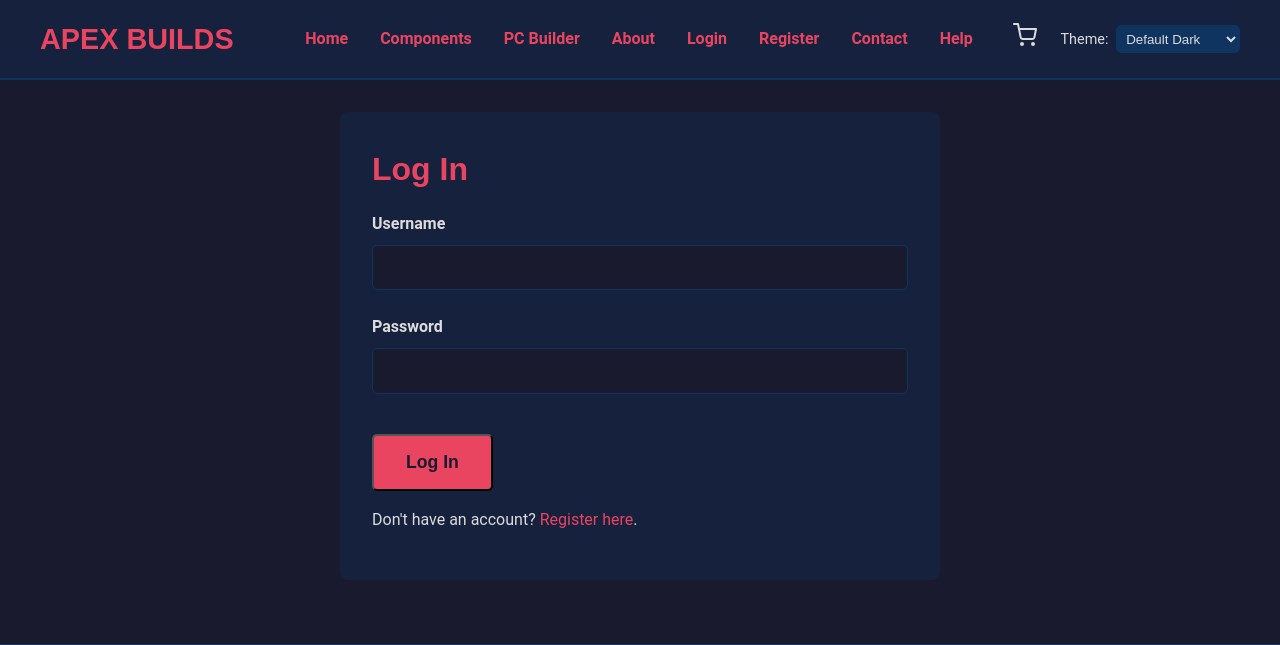
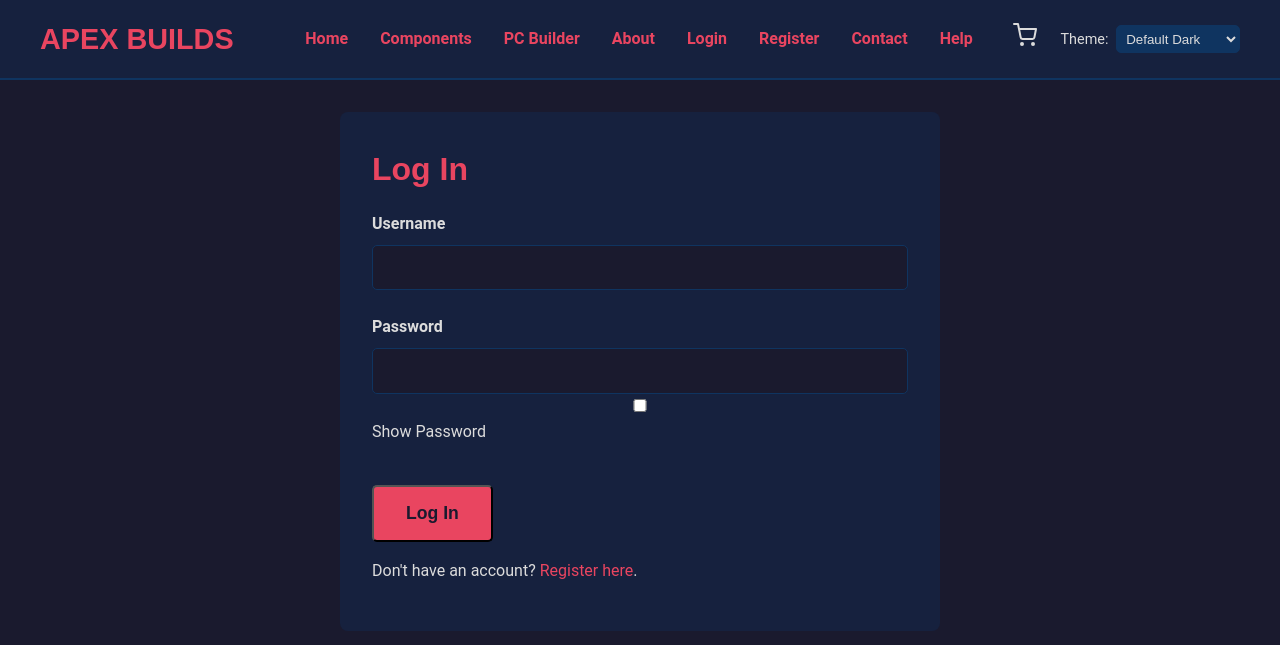
Before and after one commit to JimanB/apex-builds, a PHP site: page /login.php in a window 1280 px wide. Shown: the top 645 px of the page. Run offline with PHP 8.4, Linux system fonts and the light colour scheme.

Commit message:
Update login.php

```diff
--- a/login.php
+++ b/login.php
@@ -101,9 +101,12 @@ if ($_SERVER["REQUEST_METHOD"] == "POST") {
                     <label for="username">Username</label>
                     <input type="text" id="username" name="username" required>
                 </div>
-                <div class="form-group">
+               <div class="form-group">
                     <label for="password">Password</label>
                     <input type="password" id="password" name="password" required>
+                    <div class="show-password-container">
+                        <input type="checkbox" onclick="togglePasswordVisibility('password')"> Show Password
+                    </div>
                 </div>
                 <button type="submit" class="cta-button">Log In</button>
             </form>
```
